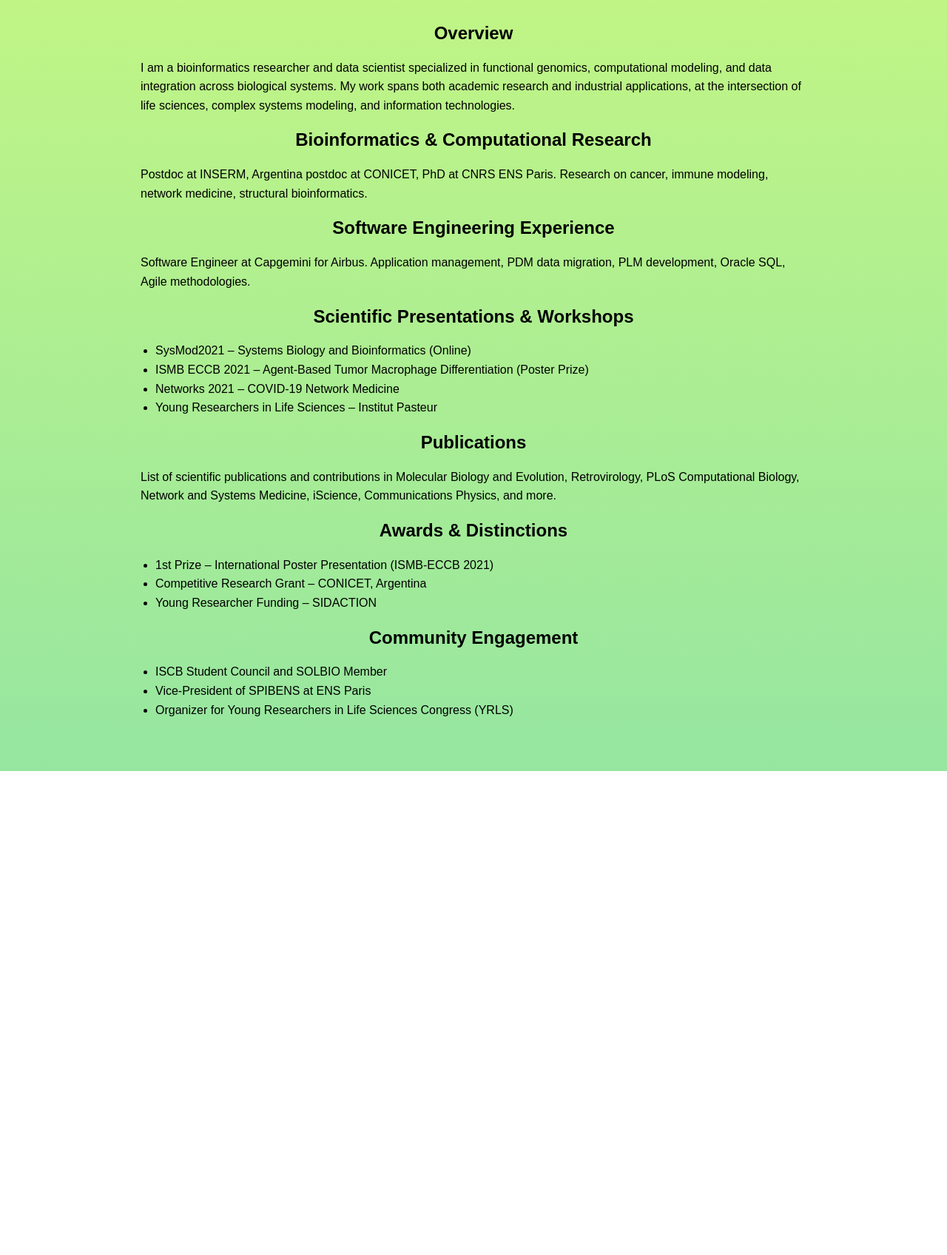
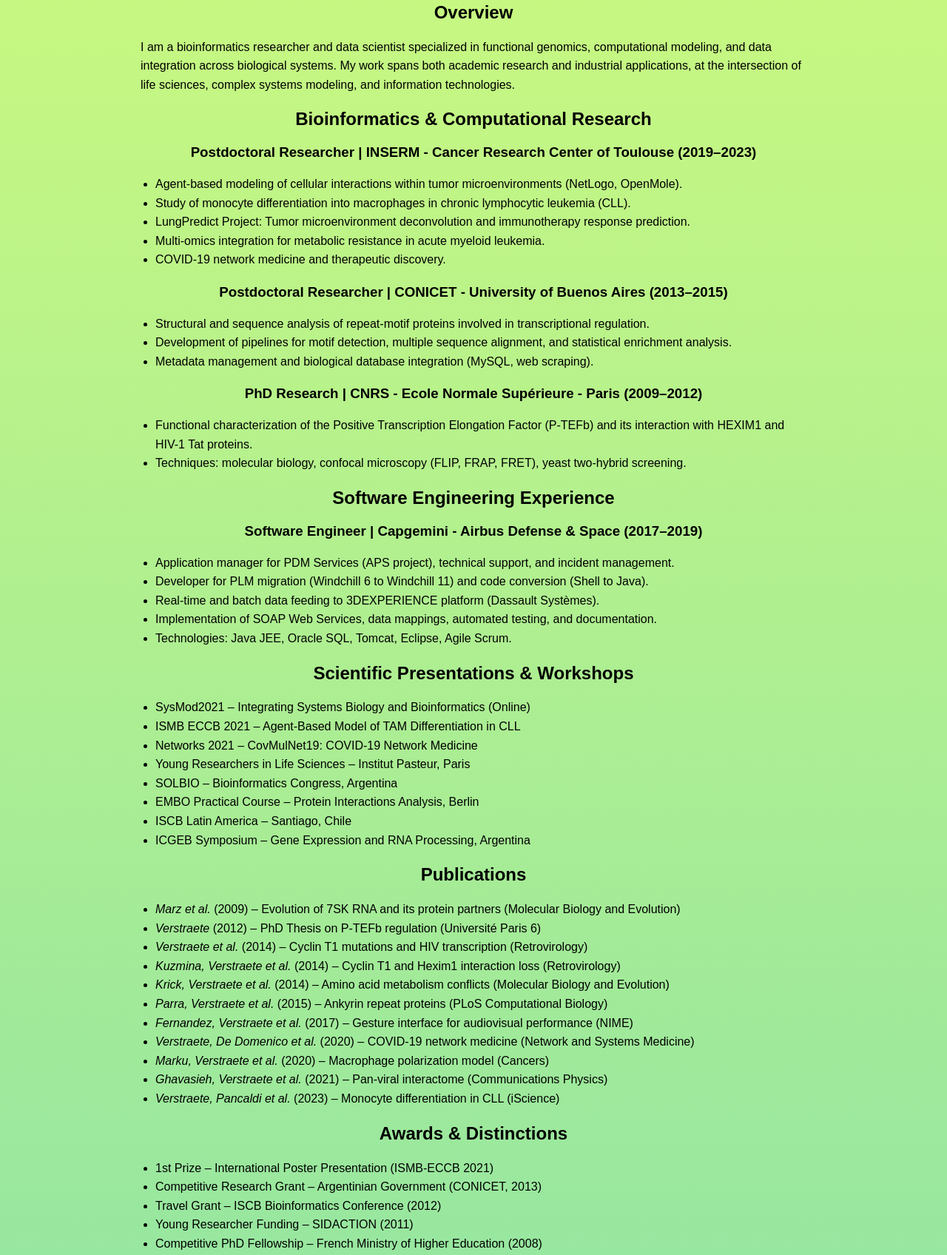
Before and after one commit to Ninouchkaia/nina-ho-verstraete, a plain HTML site: page research_tech.html in a window 1280 px wide. Shown: the part 481-2177 px from the top of the page at 74% size. Before the commit the page ends 1523 px from the top, so only its background shows below. Drawn offline with Linux system fonts and the light colour scheme.

Commit message:
full_list_research_tech

```diff
--- a/research_tech.html
+++ b/research_tech.html
@@ -78,7 +78,7 @@
   </div>
 </nav>
 
-<section>
+<!-- <section>
   <h1>Research & Technology</h1>
 
   <div class="toc">
@@ -126,6 +126,96 @@
     <li>Organizer for Young Researchers in Life Sciences Congress (YRLS)</li>
   </ul>
 
+</section> -->
+
+<section>
+  <h1>Research & Technology</h1>
+
+  <div class="toc">
+    <h2>Table of Contents</h2>
+    <a href="#overview">Overview</a>
+    <a href="#bioinformatics">Bioinformatics & Computational Research</a>
+    <a href="#software">Software Engineering Experience</a>
+    <a href="#presentations">Scientific Presentations & Workshops</a>
+    <a href="#publications">Publications</a>
+    <a href="#awards">Awards & Distinctions</a>
+  </div>
+
+  <h2 id="overview">Overview</h2>
+  <p>
+    I am a bioinformatics researcher and data scientist specialized in functional genomics, computational modeling, and data integration across biological systems.
+    My work spans both academic research and industrial applications, at the intersection of life sciences, complex systems modeling, and information technologies.
+  </p>
+
+  <h2 id="bioinformatics">Bioinformatics & Computational Research</h2>
+  <h3>Postdoctoral Researcher | INSERM - Cancer Research Center of Toulouse (2019–2023)</h3>
+  <ul>
+    <li>Agent-based modeling of cellular interactions within tumor microenvironments (NetLogo, OpenMole).</li>
+    <li>Study of monocyte differentiation into macrophages in chronic lymphocytic leukemia (CLL).</li>
+    <li>LungPredict Project: Tumor microenvironment deconvolution and immunotherapy response prediction.</li>
+    <li>Multi-omics integration for metabolic resistance in acute myeloid leukemia.</li>
+    <li>COVID-19 network medicine and therapeutic discovery.</li>
+  </ul>
+
+  <h3>Postdoctoral Researcher | CONICET - University of Buenos Aires (2013–2015)</h3>
+  <ul>
+    <li>Structural and sequence analysis of repeat-motif proteins involved in transcriptional regulation.</li>
+    <li>Development of pipelines for motif detection, multiple sequence alignment, and statistical enrichment analysis.</li>
+    <li>Metadata management and biological database integration (MySQL, web scraping).</li>
+  </ul>
+
+  <h3>PhD Research | CNRS - Ecole Normale Supérieure - Paris (2009–2012)</h3>
+  <ul>
+    <li>Functional characterization of the Positive Transcription Elongation Factor (P-TEFb) and its interaction with HEXIM1 and HIV-1 Tat proteins.</li>
+    <li>Techniques: molecular biology, confocal microscopy (FLIP, FRAP, FRET), yeast two-hybrid screening.</li>
+  </ul>
+
+  <h2 id="software">Software Engineering Experience</h2>
+  <h3>Software Engineer | Capgemini - Airbus Defense & Space (2017–2019)</h3>
+  <ul>
+    <li>Application manager for PDM Services (APS project), technical support, and incident management.</li>
+    <li>Developer for PLM migration (Windchill 6 to Windchill 11) and code conversion (Shell to Java).</li>
+    <li>Real-time and batch data feeding to 3DEXPERIENCE platform (Dassault Systèmes).</li>
+    <li>Implementation of SOAP Web Services, data mappings, automated testing, and documentation.</li>
+    <li>Technologies: Java JEE, Oracle SQL, Tomcat, Eclipse, Agile Scrum.</li>
+  </ul>
+
+  <h2 id="presentations">Scientific Presentations & Workshops</h2>
+  <ul>
+    <li>SysMod2021 – Integrating Systems Biology and Bioinformatics (Online)</li>
+    <li>ISMB ECCB 2021 – Agent-Based Model of TAM Differentiation in CLL</li>
+    <li>Networks 2021 – CovMulNet19: COVID-19 Network Medicine</li>
+    <li>Young Researchers in Life Sciences – Institut Pasteur, Paris</li>
+    <li>SOLBIO – Bioinformatics Congress, Argentina</li>
+    <li>EMBO Practical Course – Protein Interactions Analysis, Berlin</li>
+    <li>ISCB Latin America – Santiago, Chile</li>
+    <li>ICGEB Symposium – Gene Expression and RNA Processing, Argentina</li>
+  </ul>
+
+  <h2 id="publications">Publications</h2>
+  <ul>
+    <li><em>Marz et al.</em> (2009) – Evolution of 7SK RNA and its protein partners (Molecular Biology and Evolution)</li>
+    <li><em>Verstraete</em> (2012) – PhD Thesis on P-TEFb regulation (Université Paris 6)</li>
+    <li><em>Verstraete et al.</em> (2014) – Cyclin T1 mutations and HIV transcription (Retrovirology)</li>
+    <li><em>Kuzmina, Verstraete et al.</em> (2014) – Cyclin T1 and Hexim1 interaction loss (Retrovirology)</li>
+    <li><em>Krick, Verstraete et al.</em> (2014) – Amino acid metabolism conflicts (Molecular Biology and Evolution)</li>
+    <li><em>Parra, Verstraete et al.</em> (2015) – Ankyrin repeat proteins (PLoS Computational Biology)</li>
+    <li><em>Fernandez, Verstraete et al.</em> (2017) – Gesture interface for audiovisual performance (NIME)</li>
+    <li><em>Verstraete, De Domenico et al.</em> (2020) – COVID-19 network medicine (Network and Systems Medicine)</li>
+    <li><em>Marku, Verstraete et al.</em> (2020) – Macrophage polarization model (Cancers)</li>
+    <li><em>Ghavasieh, Verstraete et al.</em> (2021) – Pan-viral interactome (Communications Physics)</li>
+    <li><em>Verstraete, Pancaldi et al.</em> (2023) – Monocyte differentiation in CLL (iScience)</li>
+  </ul>
+
+  <h2 id="awards">Awards & Distinctions</h2>
+  <ul>
+    <li>1st Prize – International Poster Presentation (ISMB-ECCB 2021)</li>
+    <li>Competitive Research Grant – Argentinian Government (CONICET, 2013)</li>
+    <li>Travel Grant – ISCB Bioinformatics Conference (2012)</li>
+    <li>Young Researcher Funding – SIDACTION (2011)</li>
+    <li>Competitive PhD Fellowship – French Ministry of Higher Education (2008)</li>
+  </ul>
+
 </section>
 
 <script>
```
